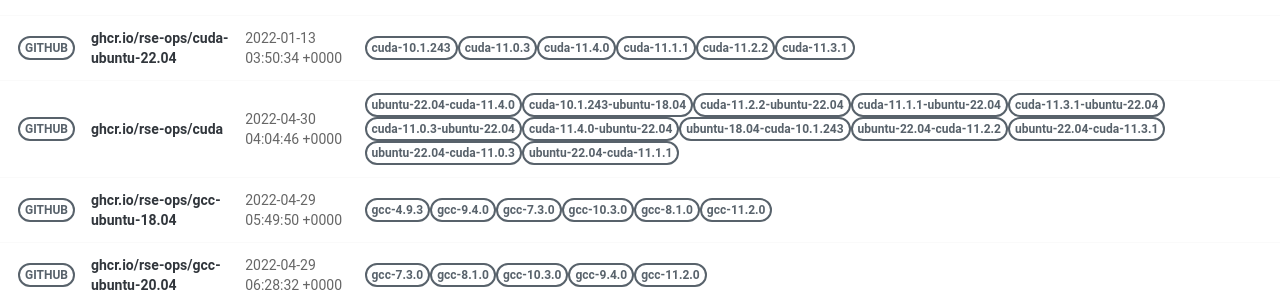
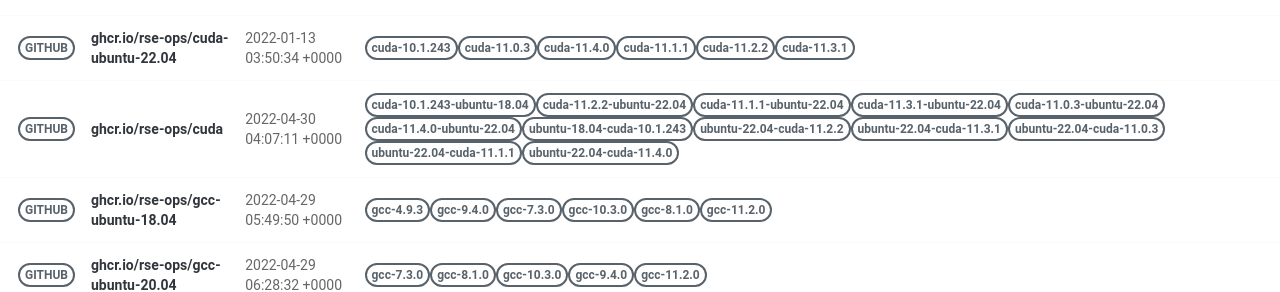
Before and after one commit to rse-ops/docker-images, a Jekyll site: the page built from pages/index.md, in a window 1280 px wide. Shown: the part 414-706 px from the top of the page. Built offline with Jekyll 4.4.1, drawn with Linux system fonts in a browser that asks for light colours; nearby versions of some CDN libraries.

Commit message:
Automated push to update library 2022-04-30

```diff
--- a/_library/ghcr.io-rse-ops-cuda.md
+++ b/_library/ghcr.io-rse-ops-cuda.md
@@ -1,14 +1,11 @@
 ---
 layout: container
 name: ghcr.io/rse-ops/cuda
-updated_at: 2022-04-30 04:04:46.144316
+updated_at: 2022-04-30 04:07:11.722326
 
 
 container_url: https://github.com/orgs/rse-ops/packages/container/package/cuda
 versions:
- - tag: ubuntu-22.04-cuda-11.4.0
-   dockerfile: https://github.com/rse-ops/docker-images/blob/main/ubuntu/cuda/Dockerfile
-   manifest: https://crane.ggcr.dev/manifest/ghcr.io/rse-ops/cuda:ubuntu-22.04-cuda-11.4.0
  - tag: cuda-10.1.243-ubuntu-18.04
    dockerfile: https://github.com/rse-ops/docker-images/blob/main/ubuntu/cuda/Dockerfile
    manifest: https://crane.ggcr.dev/manifest/ghcr.io/rse-ops/cuda:cuda-10.1.243-ubuntu-18.04
@@ -42,5 +39,8 @@ versions:
  - tag: ubuntu-22.04-cuda-11.1.1
    dockerfile: https://github.com/rse-ops/docker-images/blob/main/ubuntu/cuda/Dockerfile
    manifest: https://crane.ggcr.dev/manifest/ghcr.io/rse-ops/cuda:ubuntu-22.04-cuda-11.1.1
+ - tag: ubuntu-22.04-cuda-11.4.0
+   dockerfile: https://github.com/rse-ops/docker-images/blob/main/ubuntu/cuda/Dockerfile
+   manifest: https://crane.ggcr.dev/manifest/ghcr.io/rse-ops/cuda:ubuntu-22.04-cuda-11.4.0
 
 ---
```
